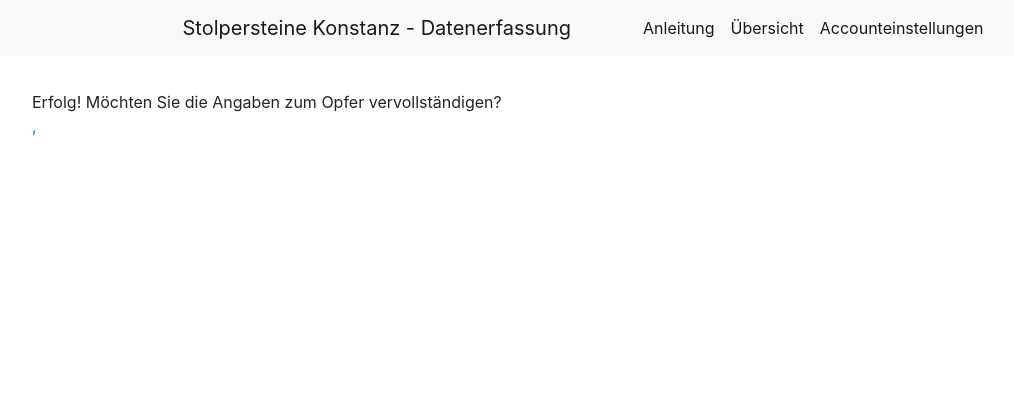
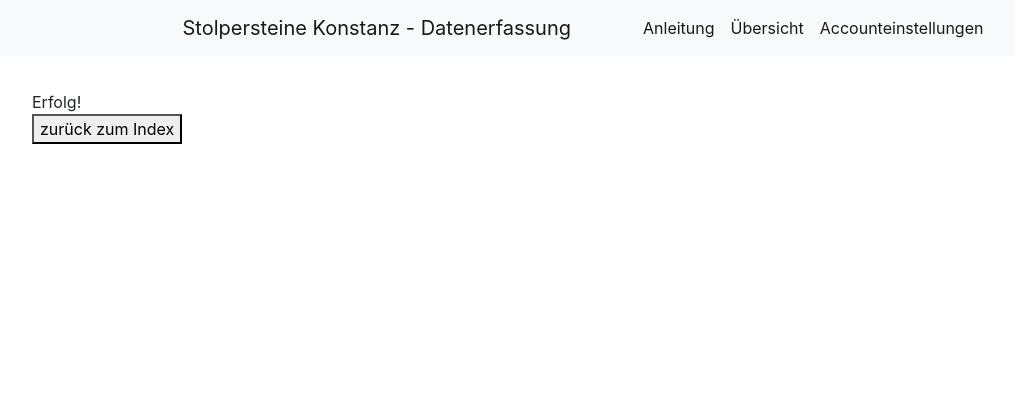
Before and after one commit to CorrelAid/kn_stolpersteine_survey, a Python web app: template server/templates/success_add.html in a window 1280 px wide. Shown: the top 420 px of the page, without its empty margins (53-1067 px from the left). Run offline with Jinja, Linux system fonts and the light colour scheme; the template is opened without the code that fills it, so the values that code supplies are empty; some libraries are stand-ins or nearby versions.

Commit message:
fix success_add.html, close #47

```diff
--- a/server/templates/success_add.html
+++ b/server/templates/success_add.html
@@ -2,9 +2,10 @@
 {% block content %}
 <body>
 <div>
-    Erfolg! Möchten Sie die Angaben zum Opfer vervollständigen?
-    <br>
-    <a href="survey?id={{info['_id']}}">{{info['Nachname']}}, {{info['Vorname']}}</a>
+    Erfolg!
+</div>
+<div>
+    <button onclick="location.href='index';" id="index">zurück zum Index</button>
 </div>
 </body>
 {% endblock %}
```
